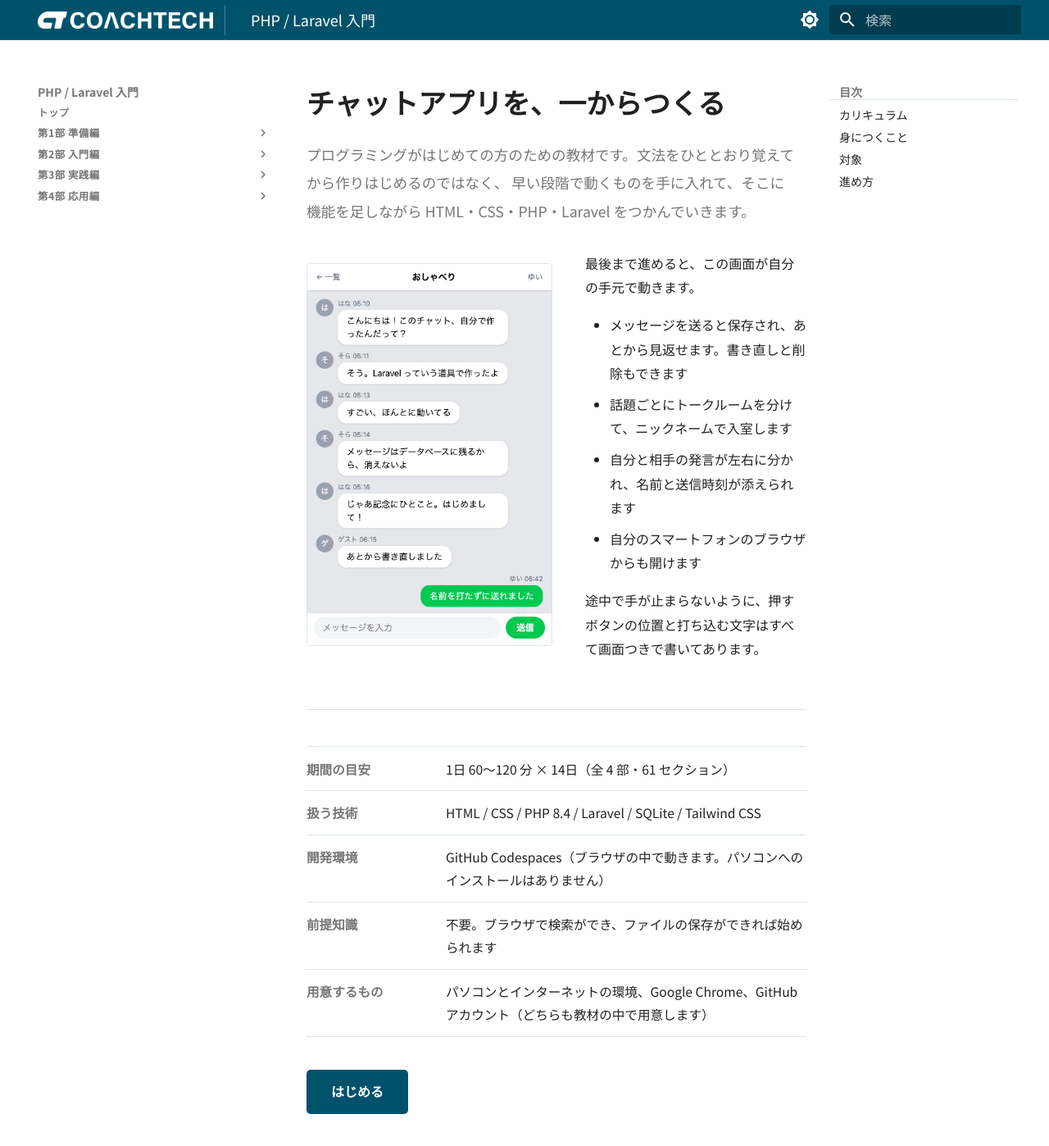
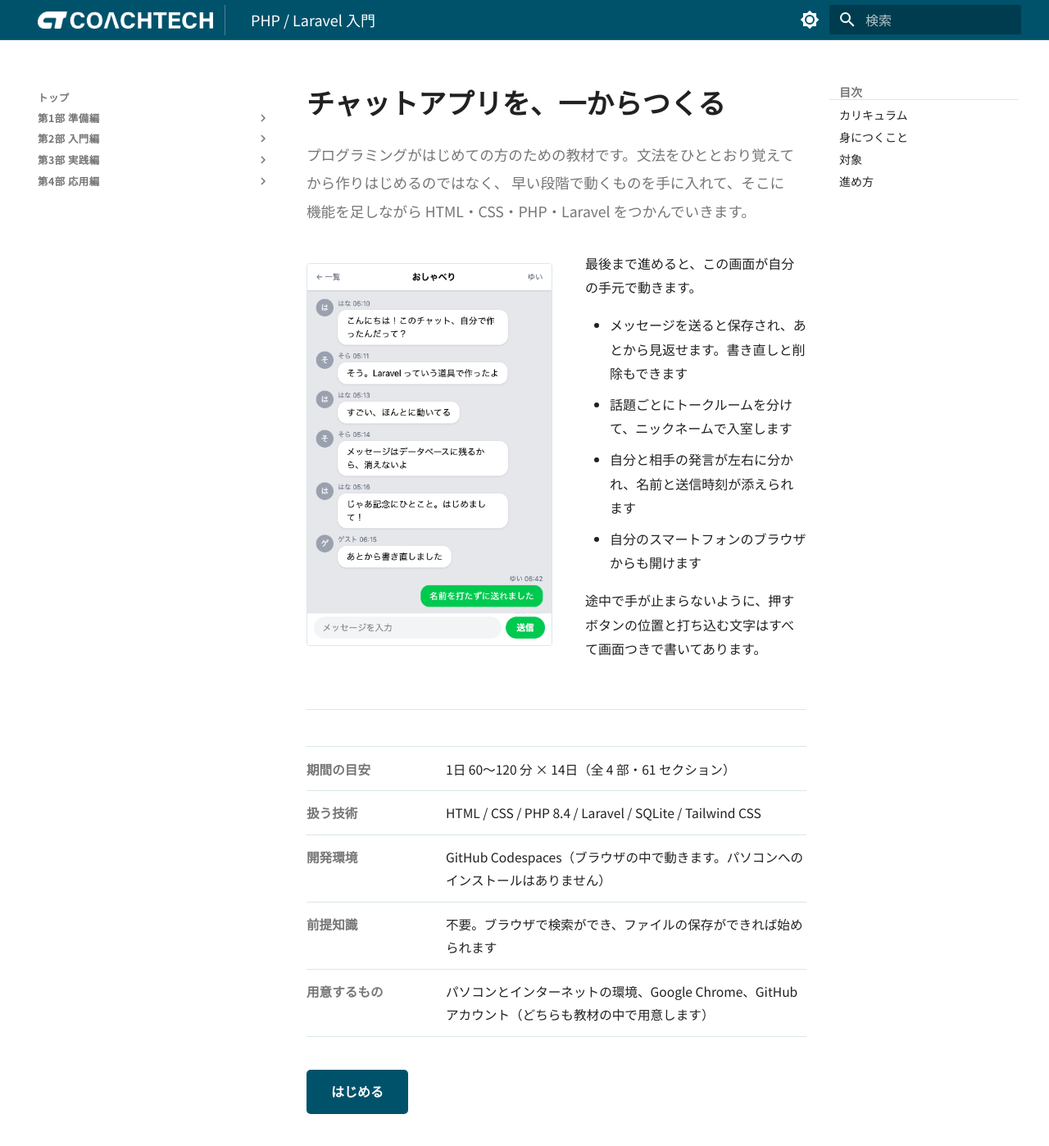
Before and after one commit to coachtech-material/laravel-chat-curriculum, an MkDocs documentation site: the page built from docs/index.md, in a window 1280 px wide and 1400 px high. Shown: the whole window at 82% size. Built offline with MkDocs 1.6.1 and Material for MkDocs 9.7.7, drawn with Linux system fonts in a browser that asks for light colours.

Commit message:
style: 左ペイン先頭のサイト名を消す
すぐ上のヘッダーと同じ文字が並んでいて重複していた。狭い画面では
ドロワーの見出し（戻る矢印つき）として機能するので、1220px 以上のときだけ隠す。

Co-Authored-By: Claude Opus 5 (1M context) <noreply@anthropic.com>

```diff
--- a/docs/stylesheets/custom.css
+++ b/docs/stylesheets/custom.css
@@ -218,6 +218,12 @@
   .md-sidebar--primary {
     width: 16rem;
   }
+  /* 左ペインの先頭にサイト名が出るが、すぐ上のヘッダーと同じ文字なので消す。
+     狭い画面ではドロワーの見出し（戻る矢印つき）として要るので、
+     この幅のときだけ隠す */
+  .md-nav--primary > .md-nav__title {
+    display: none;
+  }
 }
 
 /* 折り返しと矢印 */
```
